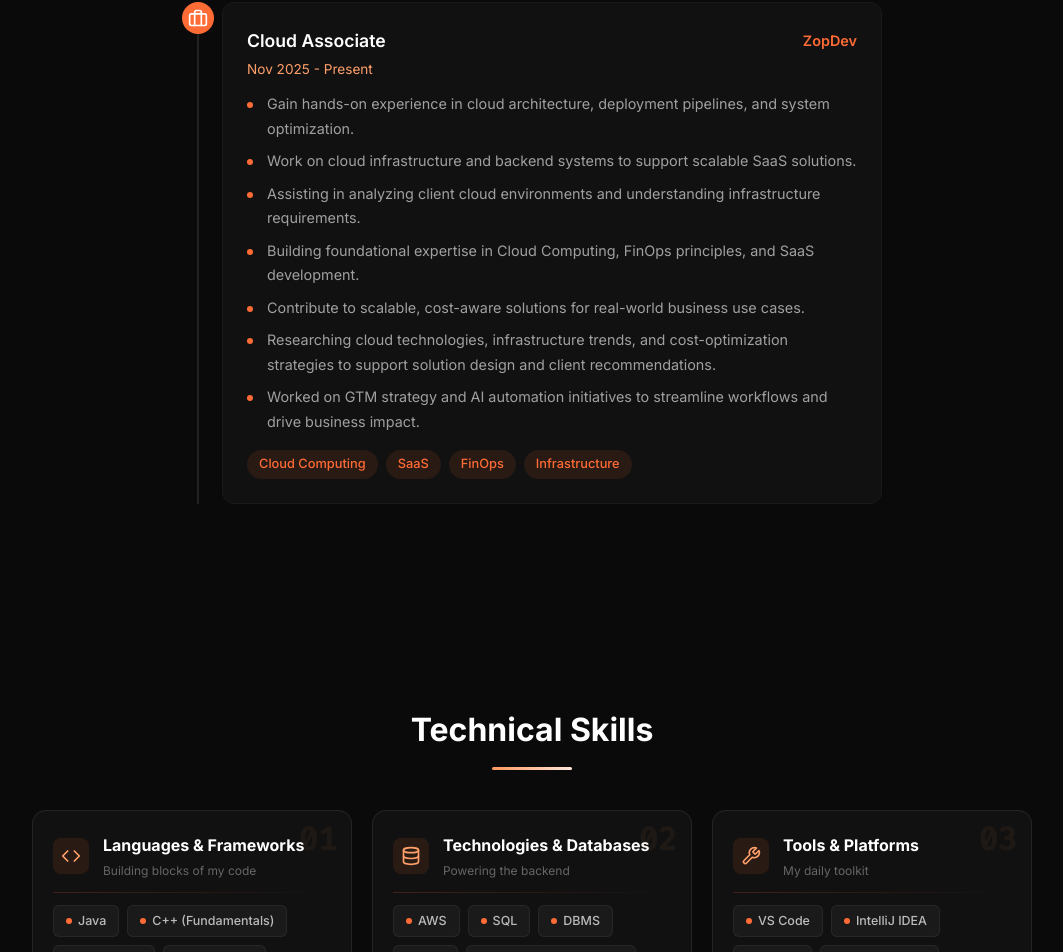
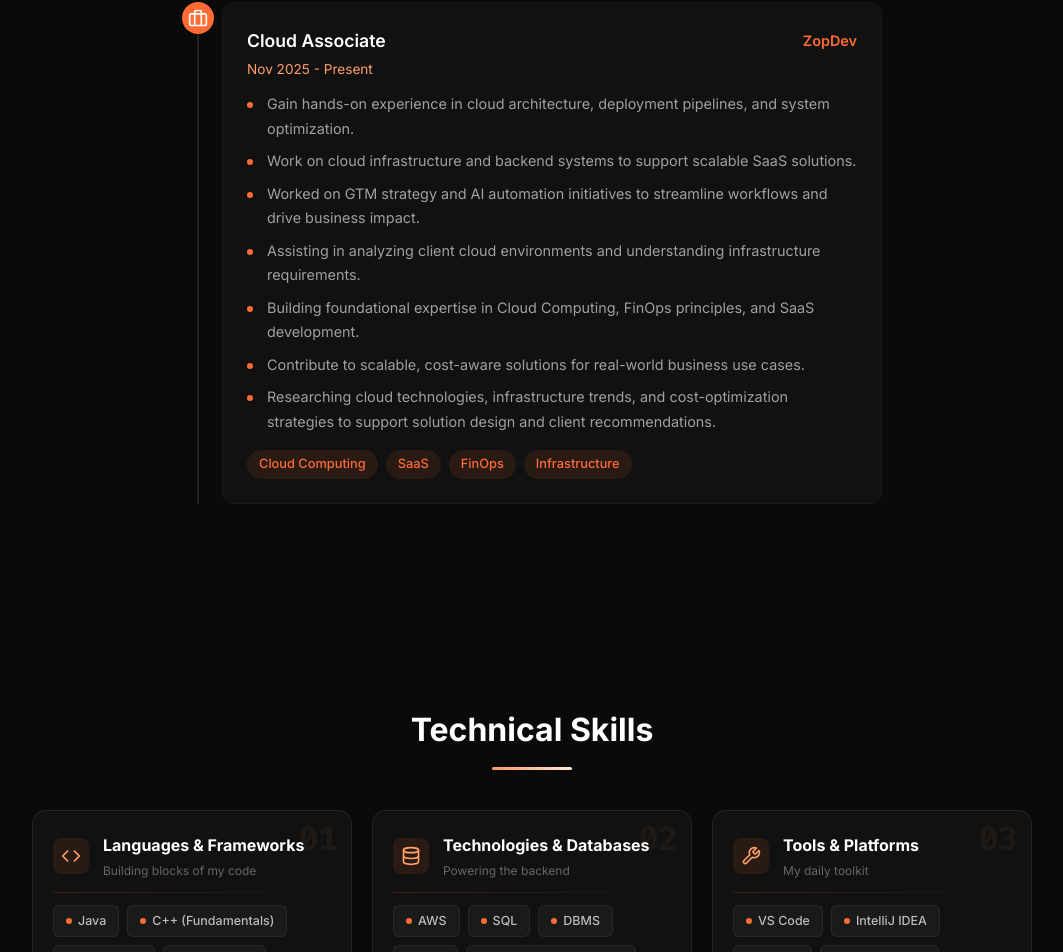
Before and after one commit to muskanbandta23/muskan-portfolio, a React (Vite) app: page / in a window 1280 px wide. Shown: the part 1825-2777 px from the top of the page, without its empty margins (108-1171 px from the left). Built offline with nearby package versions, Linux system fonts and the light colour scheme.

Commit message:
Move GTM/AI automation bullet to 3rd position
Co-Authored-By: Claude Opus 4.7 (1M context) <noreply@anthropic.com>

```diff
--- a/src/components/Experience.jsx
+++ b/src/components/Experience.jsx
@@ -19,11 +19,11 @@ const Experience = () => {
               <ul className="timeline-list">
                 <li>Gain hands-on experience in cloud architecture, deployment pipelines, and system optimization.</li>
                 <li>Work on cloud infrastructure and backend systems to support scalable SaaS solutions.</li>
+                <li>Worked on GTM strategy and AI automation initiatives to streamline workflows and drive business impact.</li>
                 <li>Assisting in analyzing client cloud environments and understanding infrastructure requirements.</li>
                 <li>Building foundational expertise in Cloud Computing, FinOps principles, and SaaS development.</li>
                 <li>Contribute to scalable, cost-aware solutions for real-world business use cases.</li>
                 <li>Researching cloud technologies, infrastructure trends, and cost-optimization strategies to support solution design and client recommendations.</li>
-                <li>Worked on GTM strategy and AI automation initiatives to streamline workflows and drive business impact.</li>
               </ul>
               <div className="timeline-tags">
                 <span>Cloud Computing</span>
```
